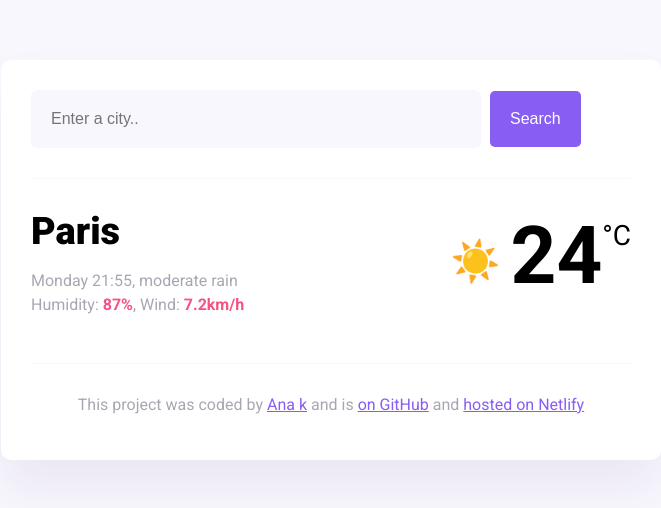
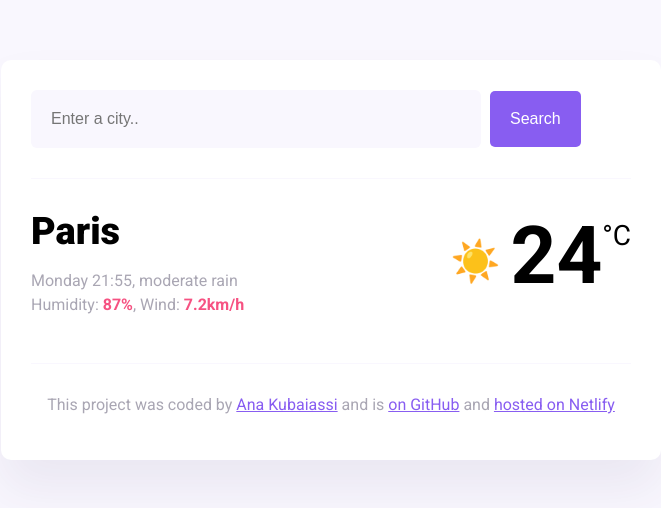
Before and after one commit to HTSagara/FirstProject, a website: page src/index.html in a window 1280 px wide. Shown: the whole page, without its empty margins (309-970 px from the left). Drawn offline with nearby package versions, Linux system fonts and the light colour scheme; files that its build step writes are made by us from their sources.

Commit message:
changed name
changed name2

```diff
--- a/src/index.html
+++ b/src/index.html
@@ -40,7 +40,7 @@
     <footer>
       <p>
         This project was coded by
-        <a href="https://github.com/Ana-cK" target="_blank">Ana k</a> and is
+        <a href="https://github.com/Ana-cK" target="_blank">Ana Kubaiassi</a> and is
         <a href="https://github.com/Ana-cK/FirstProject" target="_blank"> on GitHub</a> and
         <a href="https://main--tiny-twilight-0698ba.netlify.app/" target="_blank">hosted on Netlify</a>
       </p>
```
